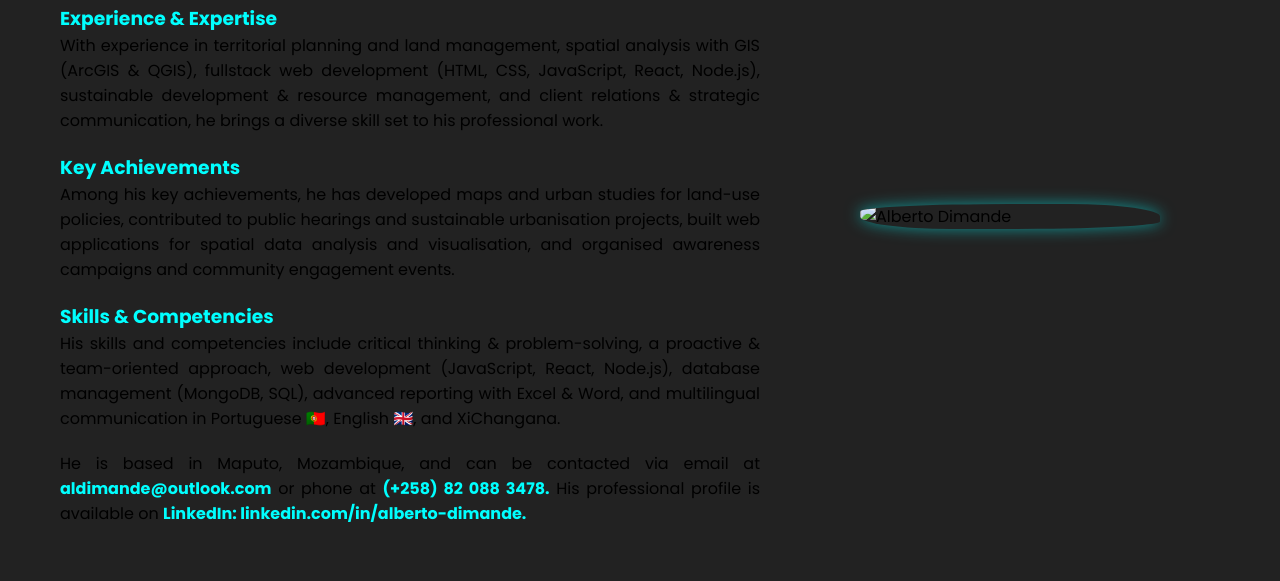
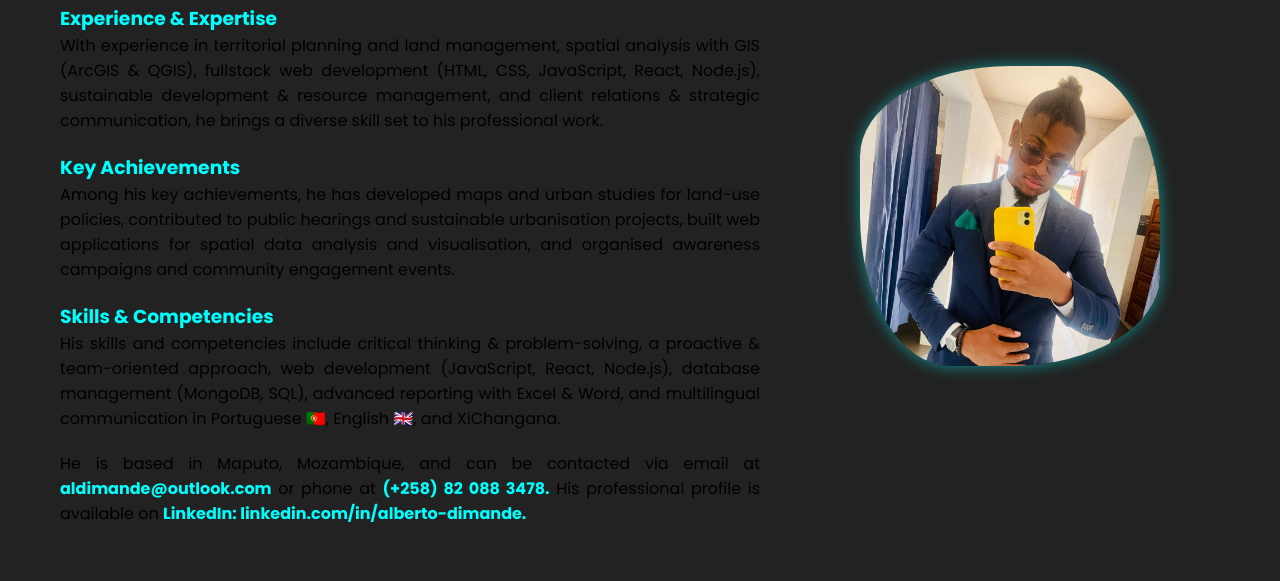
Before and after one commit to MrDimande/portfolio-mrdimande, a plain HTML site: page html/about.html in a window 1280 px wide. Shown: the part 219-800 px from the top of the page. Drawn offline with Linux system fonts and the light colour scheme; the site is published under a folder, as on GitHub Pages, so addresses that start at the root find nothing.

Commit message:
about me picture ajustments

```diff
--- a/html/about.html
+++ b/html/about.html
@@ -80,7 +80,7 @@
             <p class="footer">He is based in Maputo, Mozambique, and can be contacted via email at <span>aldimande@outlook.com</span> or phone at <span>(+258) 82 088 3478.</span> His professional profile is available on <span>LinkedIn: linkedin.com/in/alberto-dimande.</span></p>
         </div>
         <div class="image-section">
-            <img src="/assets/Backgrounds/img/Photo.jpg" alt="Alberto Dimande">
+            <img src="../assets/Backgrounds/img/Photo.jpg" alt="Alberto Dimande">
         </div>
     </div>
 
```
